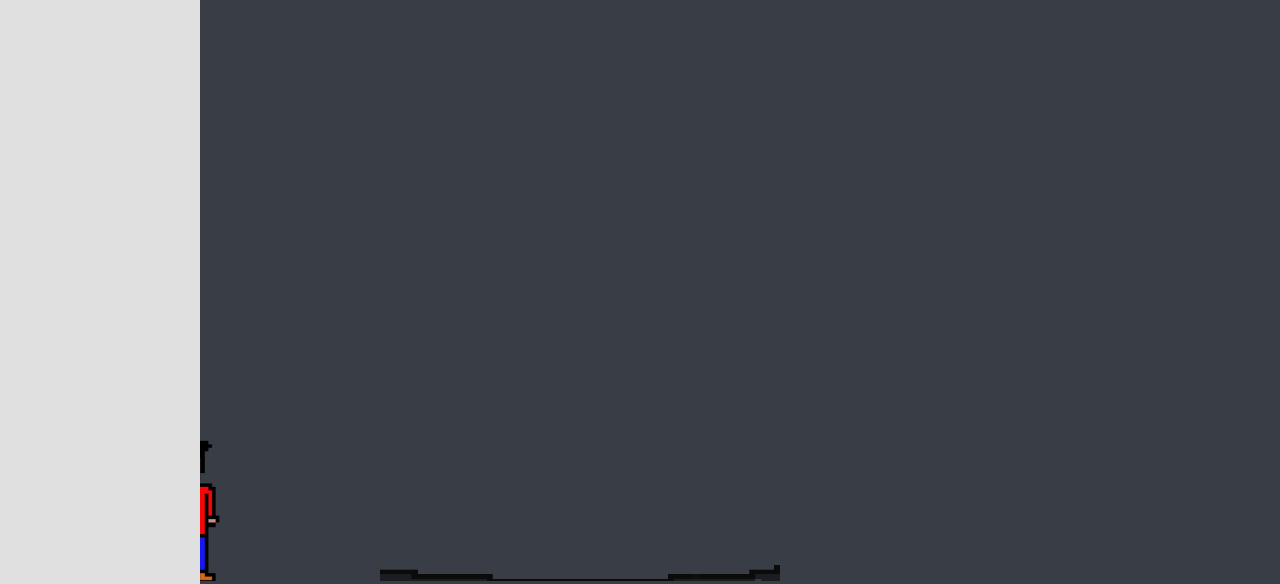
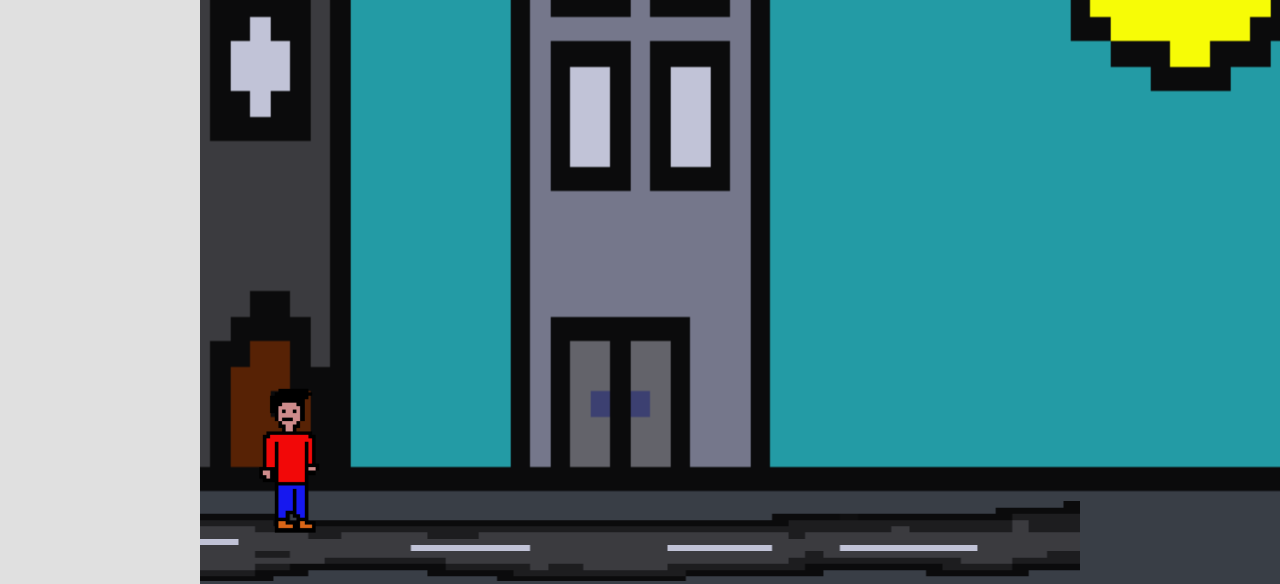
Before and after one commit to Adnan128021/Project2, a plain HTML site: page game.html in a window 1280 px wide. Shown: the part 219-803 px from the top of the page. Drawn offline with Linux system fonts and the light colour scheme.

Commit message:
Game achtergrond en zo
game achtergrond

```diff
--- a/Game2.js
+++ b/Game2.js
@@ -1,43 +1,51 @@
 const canvas = document.querySelector('canvas')
 const c = canvas.getContext('2d')
 
-canvas.width = innerWidth
-canvas.height = innerHeight
+canvas.width = window.innerWidth
+canvas.height = window.innerHeight
 
-var speler = new Image();
-speler.src = "img/Eesrte game karakter.png"
+let speler = new Image();
+speler.src = "img/Eerstegamekarakter.png"
+
+
+let ag = new Image();
+ag.src = "img/Background.png";
+ag.onload = function (e) {
+    c.drawImage(ag, 10, 10, canvas.width, 1600);
+}
 
 var platform = new Image();
 platform.src = "img/Achtergrond.png"
 
 
+const gravity = 1.5
 
-const gravity = 1.5
 class Player {
-constructor()  {
+    constructor() {
         this.position = {
-        x: 100,
+            x: 200,
             y: 100
         }
         this.velocity = {
-        x:0,
-        y:1
+            x: 0,
+            y: 1
         }
-    this.whidth = 50,
-    this.height = 50
+        this.width = 50;
+        this.height = 50;
     }
 
     draw() {
+        c.drawImage(ag, 10, 10, canvas.width, 1600);
+        c.drawImage(speler, this.position.x - 20, this.position.y - 125, 240, 230);
+    }
 
-    c.drawImage(speler, this.position.x-20, this.position.y-125, 240, 230);
-  }
 
     update() {
         this.draw()
         this.position.x += this.velocity.x
         this.position.y += this.velocity.y
 
-    if (this.position.y +this.height +
+        if (this.position.y + this.height +
             this.velocity.y <= canvas.height)
             this.velocity.y += gravity
         else this.velocity.y = 0
@@ -47,16 +55,18 @@ update() {
 class Platform {
     constructor() {
         this.position = {
-            x: 400,
-            y: 800
+            x: 0,
+            y: 750
         }
-        this.width = 300
-        this.height = 300
+        this.height = 1800
+        this.width = 1700
     }
 
+
     draw() {
-
-        c.drawImage(platform, this.position.x-20, this.position.y-125, 400, 290)
+        //c.fillStyle = "red"
+        //c.fillRect(this.position.x, this.position.y, this.width, this.height)
+        c.drawImage(platform, this.position.x - 20, this.position.y - 180, 1100, 400)
     }
 }
 
@@ -76,12 +86,12 @@ const keys = {
 function animate() {
     requestAnimationFrame(animate)
     c.clearRect(0, 0, canvas.width, canvas.height)
+    platform_two.draw()
     player.update()
-    platform_two.draw()
 
-    if (keys.right.pressed && player.position.x <1450) {
+    if (keys.right.pressed && player.position.x < 1450) {
         player.velocity.x = 5
-    }else if (keys.left.pressed && player.position.x >165) {
+    } else if (keys.left.pressed && player.position.x > 165) {
         player.velocity.x = -5
 
     } else
@@ -91,12 +101,10 @@ function animate() {
     } else if (keys.left.pressed) {
         platform_two.position.x += 5
     }
-    if (player.position.y + player.height
-        <= platform_two.position.y && player.position.y
-        + player.height + player.velocity.y >= platform_two.position.y
-        && player.position.x +
-        player.whidth >= platform_two.position.x && player.position.x <= platform_two.position.x
-        + platform_two.width
+    if (player.position.y + player.height <= platform_two.position.y
+        && player.position.y + player.height + player.velocity.y >= platform_two.position.y
+        && player.position.x + player.width >= platform_two.position.x
+        && player.position.x <= platform_two.position.x + platform_two.width
     ) {
         player.velocity.y = 0
     }
--- a/game.html
+++ b/game.html
@@ -10,7 +10,7 @@
 
 </head>
 <style>
-    body{
+    body {
         margin: 0;
         overflow-y: hidden;
         overflow-x: hidden;
@@ -22,11 +22,9 @@
 
 <canvas></canvas>
 
-<script src="Game2.js"></script>
 
 
 <div class="header">
-
 
 
     <div class="sidenav">
@@ -41,10 +39,12 @@
         <a href="game.html">Game</a>
 
 
+    </div>
 
 </div>
 
-</div>
+<script src="Game2.js"></script>
+
 </body>
 
 </html>
```
Also changed, not shown: test.html (added, +34 -0 lines), img/Background.png (added), img/Eerstegamekarakter.png (renamed from img/Eesrte game karakter.png). Lines whose indentation alone changed are shown as unchanged.
